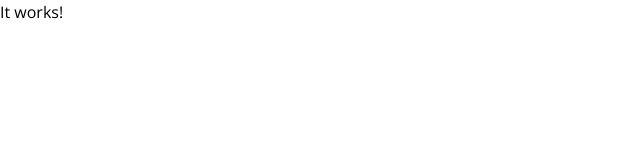
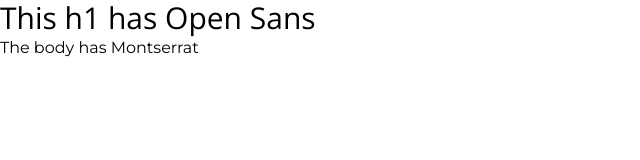
Before and after one commit to sebaspv/sebastian, a Gatsby site: page / in a window 1280 px wide. Shown: the whole page, without its empty margins (0-640 px from the left). Built offline with nearby package versions, Linux system fonts and the light colour scheme; Gatsby itself is replaced by a stand-in of ours.

Commit message:
more fonts yay

```diff
--- a/gatsby-browser.js
+++ b/gatsby-browser.js
@@ -1,2 +1,3 @@
 import 'typeface-open-sans'
+import '@fontsource/montserrat'
 import './src/styles/global.css';
--- a/package.json
+++ b/package.json
@@ -15,6 +15,7 @@
     "clean": "gatsby clean"
   },
   "dependencies": {
+    "@fontsource/montserrat": "^4.5.1",
     "@mdx-js/mdx": "^1.6.22",
     "@mdx-js/react": "^1.6.22",
     "gatsby": "^4.1.0",
--- a/src/pages/index.js
+++ b/src/pages/index.js
@@ -1,7 +1,12 @@
 import * as React from "react";
 
 const IndexPage = () => {
-  return <h1 class="font-opensans">It works!</h1>;
+  return (
+    <div>
+      <h1 class="font-opensans text-3xl">This h1 has Open Sans</h1>
+      <p class="font-montserrat">The body has Montserrat</p>
+    </div>
+  );
 };
 
 export default IndexPage;
--- a/tailwind.config.js
+++ b/tailwind.config.js
@@ -4,7 +4,8 @@
   theme: {
     extend: {
       fontFamily:{
-        opensans: ["Open Sans"]
+        opensans: ["Open Sans"],
+        montserrat: ["Montserrat"]
       }
     },
   },
```
Also changed, not shown: 1 other file.
